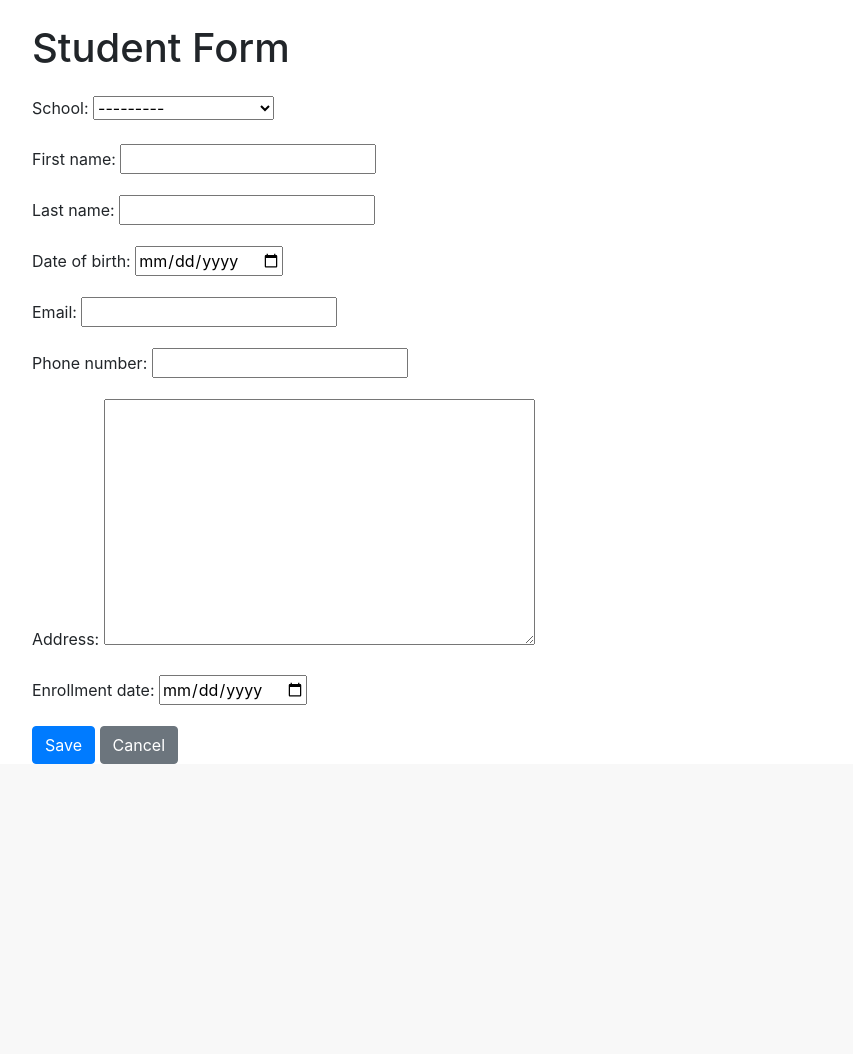
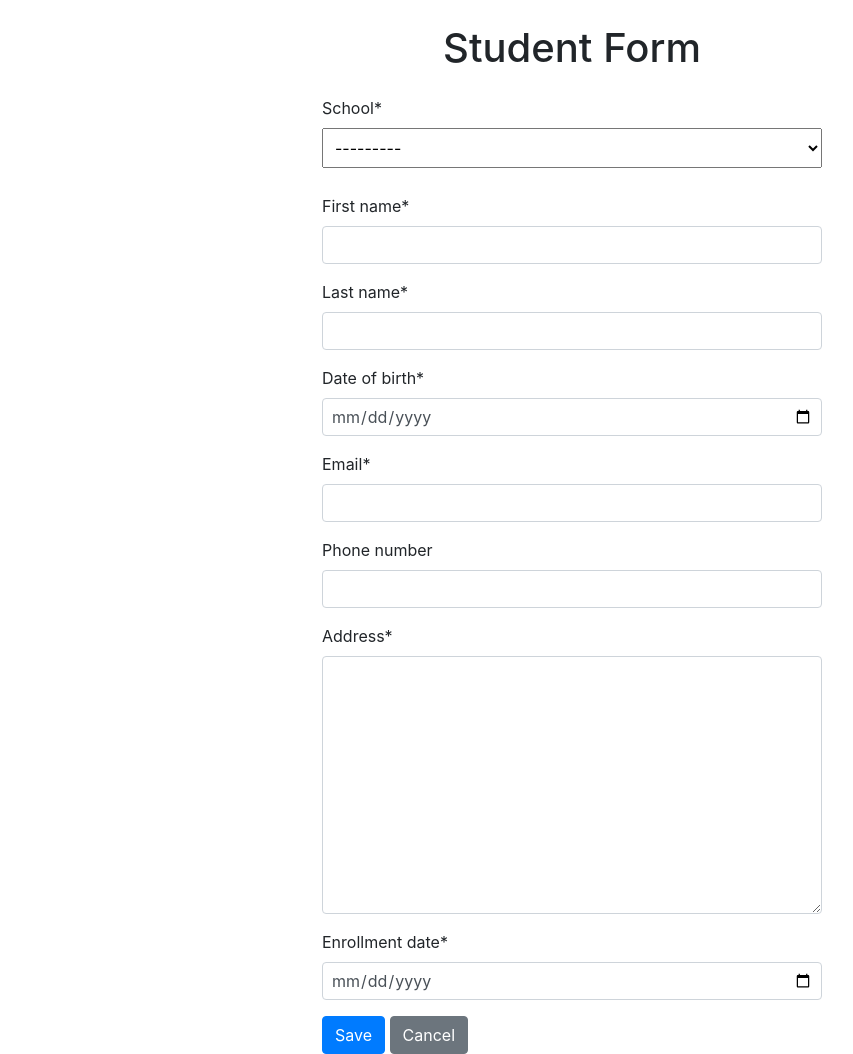
Before and after one commit to jawadd/school_managment, a Django app: page /create/ in a window 1280 px wide. Shown: the part 56-1110 px from the top of the page, without its empty margins (68-921 px from the left). Before the commit the page ends 820 px from the top, so only its background shows below. Run offline with Django 5.2, Linux system fonts and the light colour scheme; data comes from the database, SQL or seed files in the repository; some libraries are stand-ins or nearby versions.

Commit message:
customize student add form

```diff
--- a/school_main/settings.py
+++ b/school_main/settings.py
@@ -31,6 +31,8 @@ INSTALLED_APPS = [
     'school.apps.SchoolConfig',
     'student.apps.StudentConfig',
     'rest_framework',
+    'crispy_forms',
+    'crispy_bootstrap4',
 ]
 
 MIDDLEWARE = [
@@ -115,3 +117,4 @@ STATIC_URL = 'static/'
 # https://docs.djangoproject.com/en/5.0/ref/settings/#default-auto-field
 
 DEFAULT_AUTO_FIELD = 'django.db.models.BigAutoField'
+CRISPY_TEMPLATE_PACK = 'bootstrap4'
--- /dev/null
+++ b/student/static/css/styles.css
@@ -0,0 +1,25 @@
+.container {
+    display: flex;
+    flex-direction: column;
+    align-items: center;  /* Center horizontally */
+    justify-content: center;  /* Center vertically if needed */
+    min-height: 100vh;  /* Full height to center vertically */
+}
+
+.container h1 {
+    text-align: center;  /* Center the header text */
+}
+
+.container form {
+    width: 100%;
+    max-width: 500px;  /* Adjust as needed */
+}
+
+.container form input,
+.container form select,
+.container form textarea {
+    max-width: 100%;  /* Ensure form elements fit within the form */
+    width: 100%;
+    padding: 8px;  /* Adjust padding if needed */
+    margin-bottom: 10px;  /* Adjust spacing if needed */
+}
--- a/student/templates/student/student_form.html
+++ b/student/templates/student/student_form.html
@@ -1,14 +1,16 @@
 {% extends 'base.html' %}
-
+ {% load crispy_forms_tags %}
+ {% load static %}
+<!-- Custom CSS (optional) -->
+<link rel="stylesheet" type="text/css" href="{% static 'css/styles.css' %}" />
 {% block content %}
 <div class="container">
-    <h1 class="mb-4">Student Form</h1>
+  <h1 class="mb-4">Student Form</h1>
 
-    <form method="post">
-        {% csrf_token %}
-        {{ form.as_p }}
-        <button type="submit" class="btn btn-primary">Save</button>
-        <a href="{% url 'student_list' %}" class="btn btn-secondary">Cancel</a>
-    </form>
+  <form method="post">
+    {% csrf_token %} {{ form|crispy }}
+    <button type="submit" class="btn btn-primary">Save</button>
+    <a href="{% url 'student_list' %}" class="btn btn-secondary">Cancel</a>
+  </form>
 </div>
-{% endblock  %}
+{% endblock %}
--- a/student/templates/student/students_list.html
+++ b/student/templates/student/students_list.html
@@ -36,6 +36,7 @@
             class="btn btn-warning btn-sm"
             >Edit</a
           >
+          <br><br>
           <a
             href="{% url 'student_delete' student.id %}"
             class="btn btn-danger btn-sm"
--- a/templates/base.html
+++ b/templates/base.html
@@ -1,24 +1,41 @@
+{% load static %}
 <!DOCTYPE html>
 <html>
   <head>
     <title></title>
     <!-- Bootstrap CSS -->
-    <link href="https://stackpath.bootstrapcdn.com/bootstrap/4.5.2/css/bootstrap.min.css" rel="stylesheet">
+    <link
+      href="https://stackpath.bootstrapcdn.com/bootstrap/4.5.2/css/bootstrap.min.css"
+      rel="stylesheet"
+    />
     <!-- Custom CSS (optional) -->
-    {% comment %} <link href="{% static 'css/styles.css' %}" rel="stylesheet"> {% endcomment %}
+    <link
+      rel="stylesheet"
+      type="text/css"
+      href="{% static 'css/styles.css' %}"
+    />
   </head>
   <body>
-
     <!-- Navbar -->
     <nav class="navbar navbar-expand-lg navbar-dark bg-dark">
       <a class="navbar-brand" href="/">SCHOOL MANAGEMENT SYSTEM</a>
-        <button class="navbar-toggler" type="button" data-toggle="collapse" data-target="#navbarNav" aria-controls="navbarNav" aria-expanded="false" aria-label="Toggle navigation">
+      <button
+        class="navbar-toggler"
+        type="button"
+        data-toggle="collapse"
+        data-target="#navbarNav"
+        aria-controls="navbarNav"
+        aria-expanded="false"
+        aria-label="Toggle navigation"
+      >
         <span class="navbar-toggler-icon"></span>
       </button>
       <div class="collapse navbar-collapse" id="navbarNav">
         <ul class="navbar-nav">
           <li class="nav-item active">
-                    <a class="nav-link" href="{% url 'home' %}">Home <span class="sr-only">(current)</span></a>
+            <a class="nav-link" href="{% url 'home' %}"
+              >Home <span class="sr-only">(current)</span></a
+            >
           </li>
           <li class="nav-item">
             <a class="nav-link" href="{% url 'student_list' %}">Students</a>
```
Also changed, not shown: 2 other files. Lines whose indentation alone changed are shown as unchanged.
